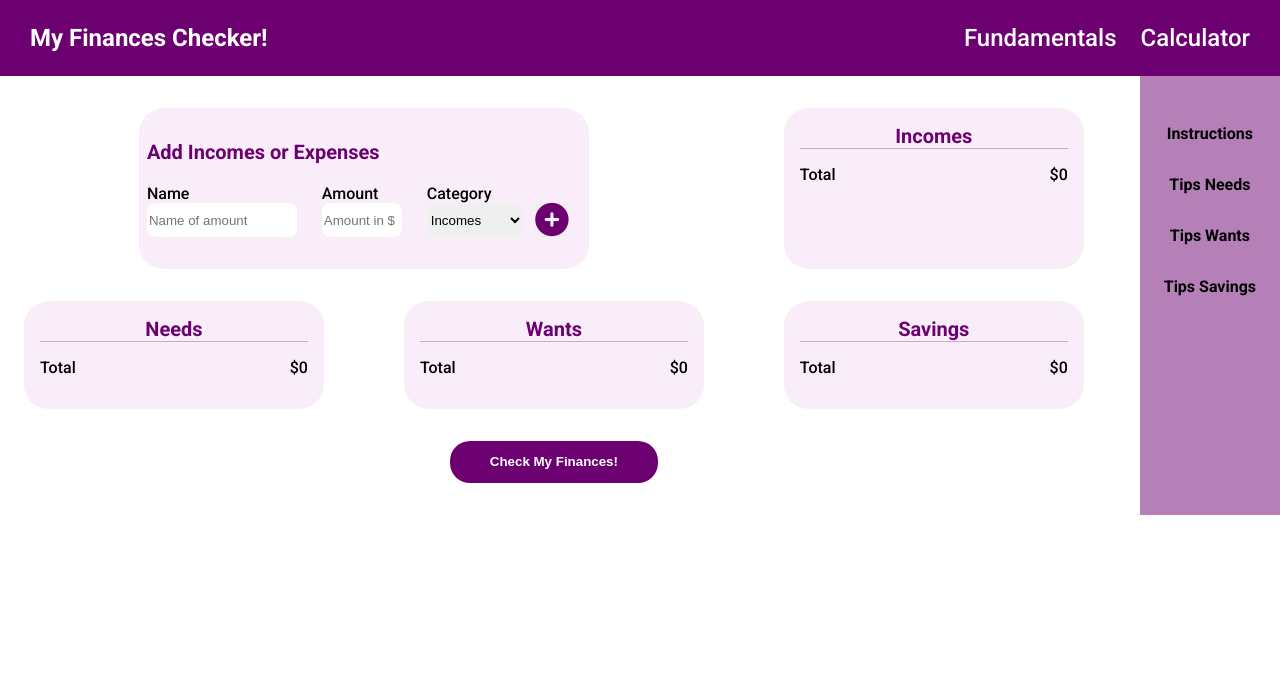
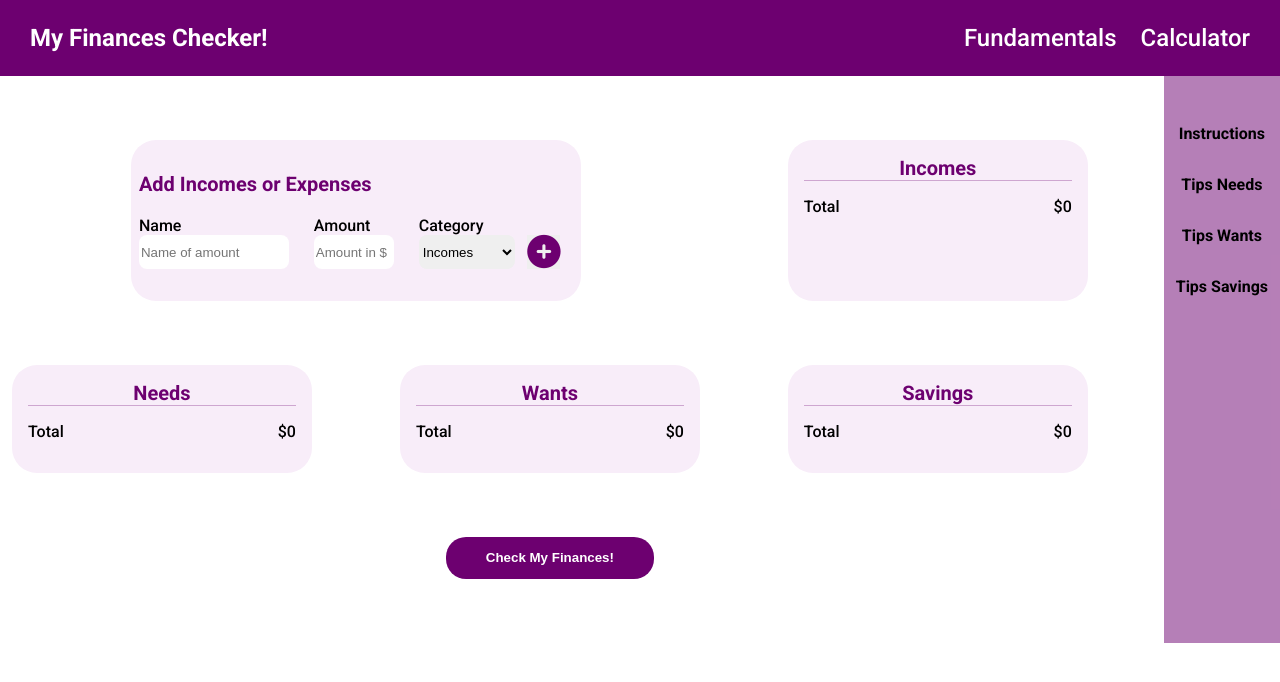
Before and after one commit to BestFriend-Sweet/my-finances-checker, a React (Vite) app: page /calculator in a window 1280 px wide. Both pictures are taken after a click on the button "Start". Shown: the top 682 px of the page. Built offline with nearby package versions, Linux system fonts and the light colour scheme.

Commit message:
fix: set aside height to full screen height

```diff
--- a/src/App.css
+++ b/src/App.css
@@ -340,6 +340,7 @@ body {
       'left wants savings right'
       'left check-btn check-btn right'
       'left bottom bottom right';
+    gap: var(--space-block-d);
   }
   .calculator__buttons {
     grid-area: buttons;
@@ -364,20 +365,22 @@ body {
   }
 }
 
-@media (min-width: 70em) {
+@media (min-width: 75em) {
   .calculator {
     grid-template-areas:
-      'space-top space-top space-top aside'
+      'top top top aside'
       'adder adder incomes aside'
       'needs wants savings aside'
       'check-btn check-btn check-btn aside'
-      'space-bottom space-bottom space-bottom aside';
+      'bottom bottom bottom aside';
+    gap: var(--space-block-d);
   }
   .calculator__right-menu {
     grid-area: aside;
     display: flex;
     flex-direction: column;
     align-items: center;
+    height: 100%;
   }
   .calculator__buttons {
     display: none;
```
